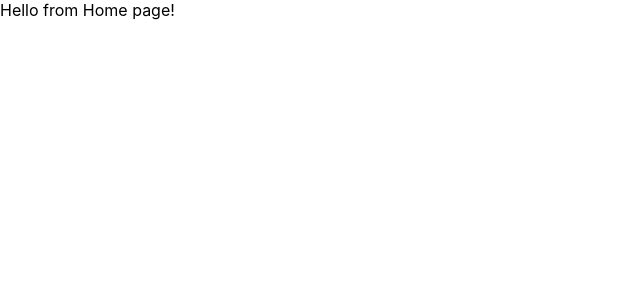
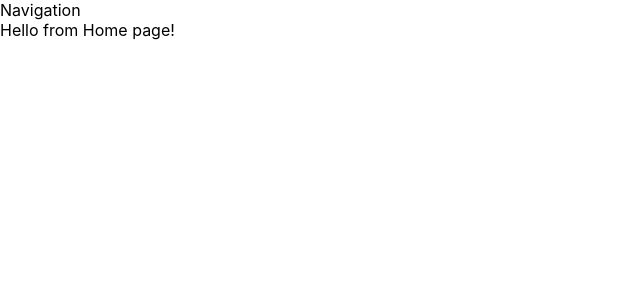
Before and after one commit to ElkaDerm/blog, a React (Create React App) app in the folder frontend/: page / in a window 1280 px wide. Shown: the top 300 px of the page, without its empty margins (0-640 px from the left). Built offline with nearby package versions, Linux system fonts and the light colour scheme.

Commit message:
add default layout

```diff
--- a/frontend/public/index.html
+++ b/frontend/public/index.html
@@ -24,7 +24,7 @@
       work correctly both with client-side routing and a non-root public URL.
       Learn how to configure a non-root public URL by running `npm run build`.
     -->
-    <title>React App</title>
+    <title>Blog App</title>
   </head>
   <body>
     <noscript>You need to enable JavaScript to run this app.</noscript>
--- a/frontend/src/App.js
+++ b/frontend/src/App.js
@@ -8,21 +8,23 @@ import { RegisterPage } from "./components/authentication/RegisterPage.js";
 import { AllPosts } from './components/blog-post/AllPosts.js';
 import { DetailsPage } from "./components/blog-post/DetailsPage.js";
 import { HomePage } from "./components/home/HomePage.js";
+import { DefaultLayout } from './components/shared/DefaultLayout.js';
+import { NotFoundPage } from './components/shared/NotFoundPage.js';
 
 
 function App() {
   return (
 
     <Routes>
+      <Route path='/' element={<DefaultLayout />}>
+        <Route path='blog' element={<AllPosts />} />
+        <Route path='blog/:postId' element={<DetailsPage />} />
+        <Route path='register' element={<RegisterPage />} />
+        <Route path='login' element={<LoginPage />} />
+        <Route index element={<HomePage />} />
+      </Route>
 
-      <Route path='/' element={<HomePage/>} />
-      <Route path='blog' element={<AllPosts/>}/>
-      <Route path='blog/:postId' element={<DetailsPage/>}/>
-
-      <Route path='register' element={<RegisterPage/>}/>
-      <Route path='login' element={<LoginPage/>}/>
-
-
+      <Route path='*' element={<NotFoundPage/>}/>
     </Routes>
 
 
--- /dev/null
+++ b/frontend/src/components/shared/DefaultLayout.js
@@ -0,0 +1,13 @@
+import React from "react";
+
+import { Outlet } from "react-router-dom";
+
+
+export function DefaultLayout () {
+    return (
+        <div>
+            <nav>Navigation</nav>
+            <Outlet/>
+        </div>
+    )
+}
```
